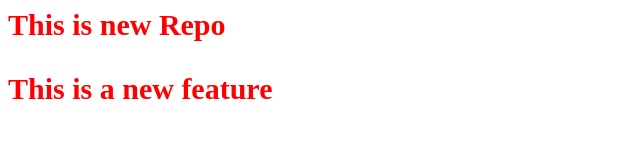
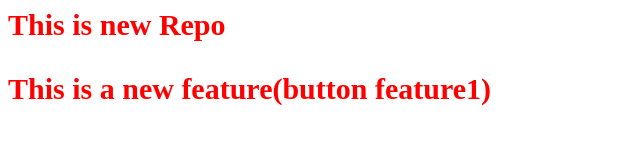
Before and after one commit to satya-dr/Local-Repo, a plain HTML site: page index.html in a window 1280 px wide. Shown: the whole page, without its empty margins (0-640 px from the left). Drawn offline with Linux system fonts and the light colour scheme.

Commit message:
Add button  feature1 branch

```diff
--- a/index.html
+++ b/index.html
@@ -1,3 +1,3 @@
 <link rel="stylesheet" href="style.css">
 <p> This is new Repo</p>
-<p>This is a new feature</p>
+<p>This is a new feature(button feature1)</p>
```
